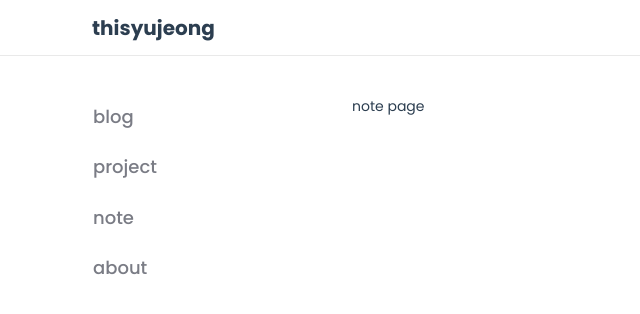
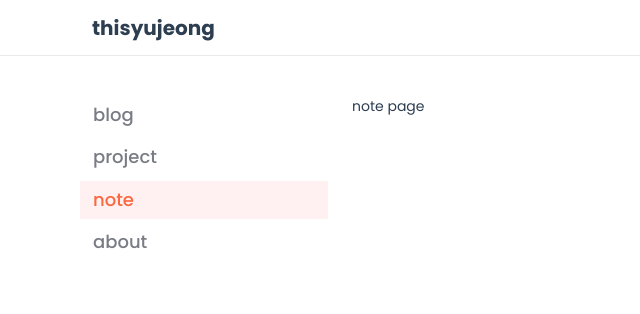
Before and after one commit to thisyujeong/thisyujeong-dev, a Next.js app: page /note in a window 1280 px wide. Shown: the top 314 px of the page, without its empty margins (0-640 px from the left). Built offline with nearby package versions, Linux system fonts and the light colour scheme.

Commit message:
feat: add selected func to SideNav

```diff
--- a/components/SideNav.style.ts
+++ b/components/SideNav.style.ts
@@ -12,27 +12,25 @@ export const SideNavContainer = styled.div`
   }
 
   li {
-    margin-bottom: 8px;
+    margin-bottom: 4px;
   }
 
   a {
     display: block;
-    padding: 6px 12px;
+    padding: 4px 12px;
     color: #7a7c85;
     font-size: 18px;
     font-weight: 500;
-    border-radius: 8px;
     border: 1px solid transparent;
-    transition: all 0.2s ease;
 
-    &.selected {
+    &[data-selected='true'] {
       color: #fb673e;
-      border-color: #ffd6ca;
+      background: #fff1f1;
+    }
+
+    &:hover:not([data-selected='true']) {
       background: #fffafa;
-    }
-    &:hover {
-      color: #fb673e;
-      background: #fffafa;
+      background: #ececf3;
     }
   }
 `;
--- a/components/SideNav.tsx
+++ b/components/SideNav.tsx
@@ -3,25 +3,34 @@ import Link from 'next/link';
 import React from 'react';
 import navLinks from '../data/navLinks';
 import { useRouter } from 'next/router';
+import { useState } from 'react';
 
-const Links = () => {
+const Links = ({ setSelected }: { setSelected: Function }) => {
   const router = useRouter();
   return (
     <ul>
       {navLinks.map((link) => (
         <li key={link.title}>
           <Link href={link.link} passHref>
-            <a>{link.title}</a>
+            <a
+              data-selected={router.pathname.includes(link.path) ? true : false}
+              onClick={() => setSelected(link.title)}
+            >
+              {link.title}
+            </a>
           </Link>
         </li>
       ))}
     </ul>
   );
 };
+
 const SideNav = () => {
+  const [selected, setSelected] = useState<boolean>(false);
+
   return (
     <SideNavContainer>
-      <Links />
+      <Links setSelected={setSelected} />
     </SideNavContainer>
   );
 };
```
